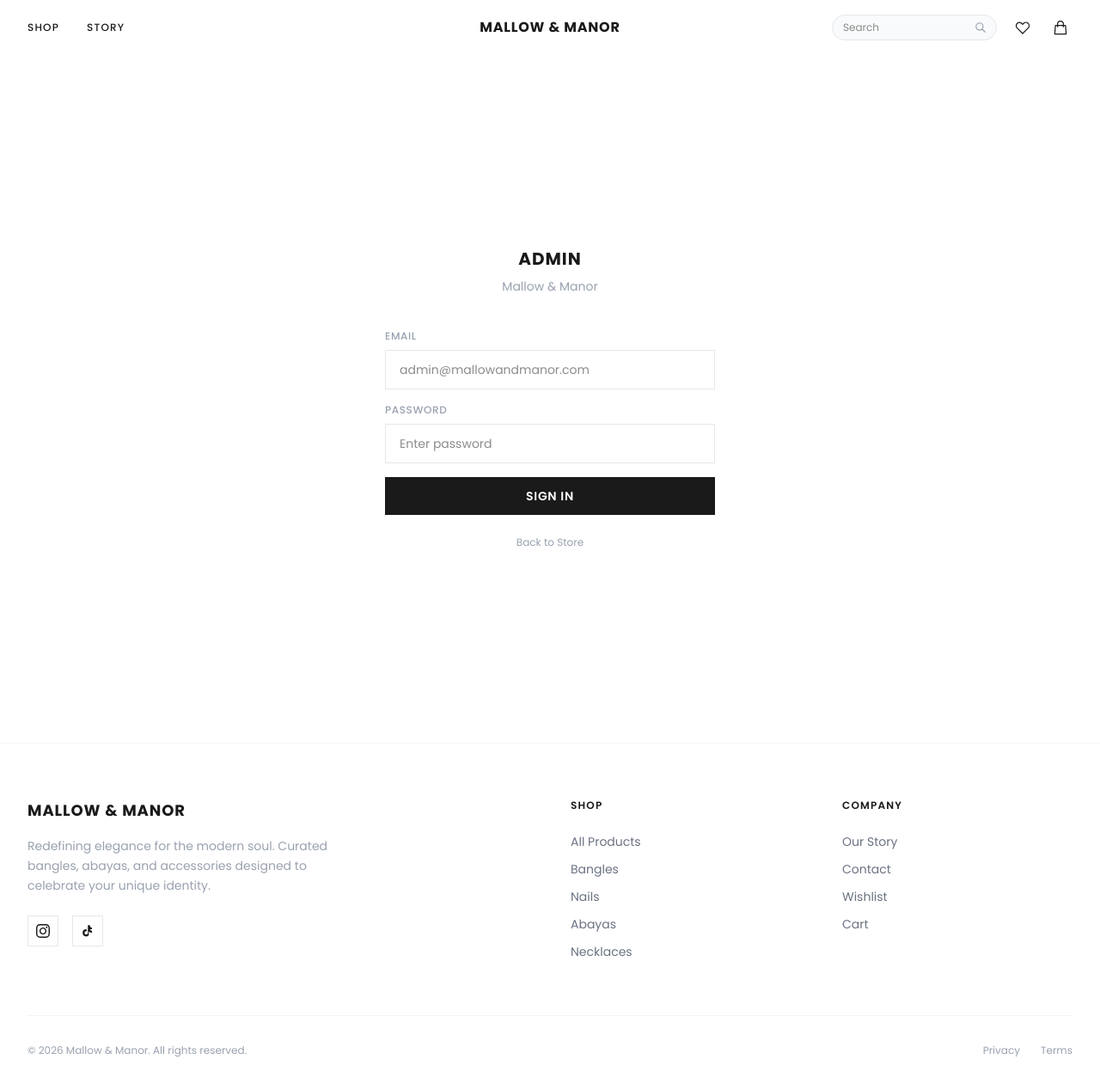
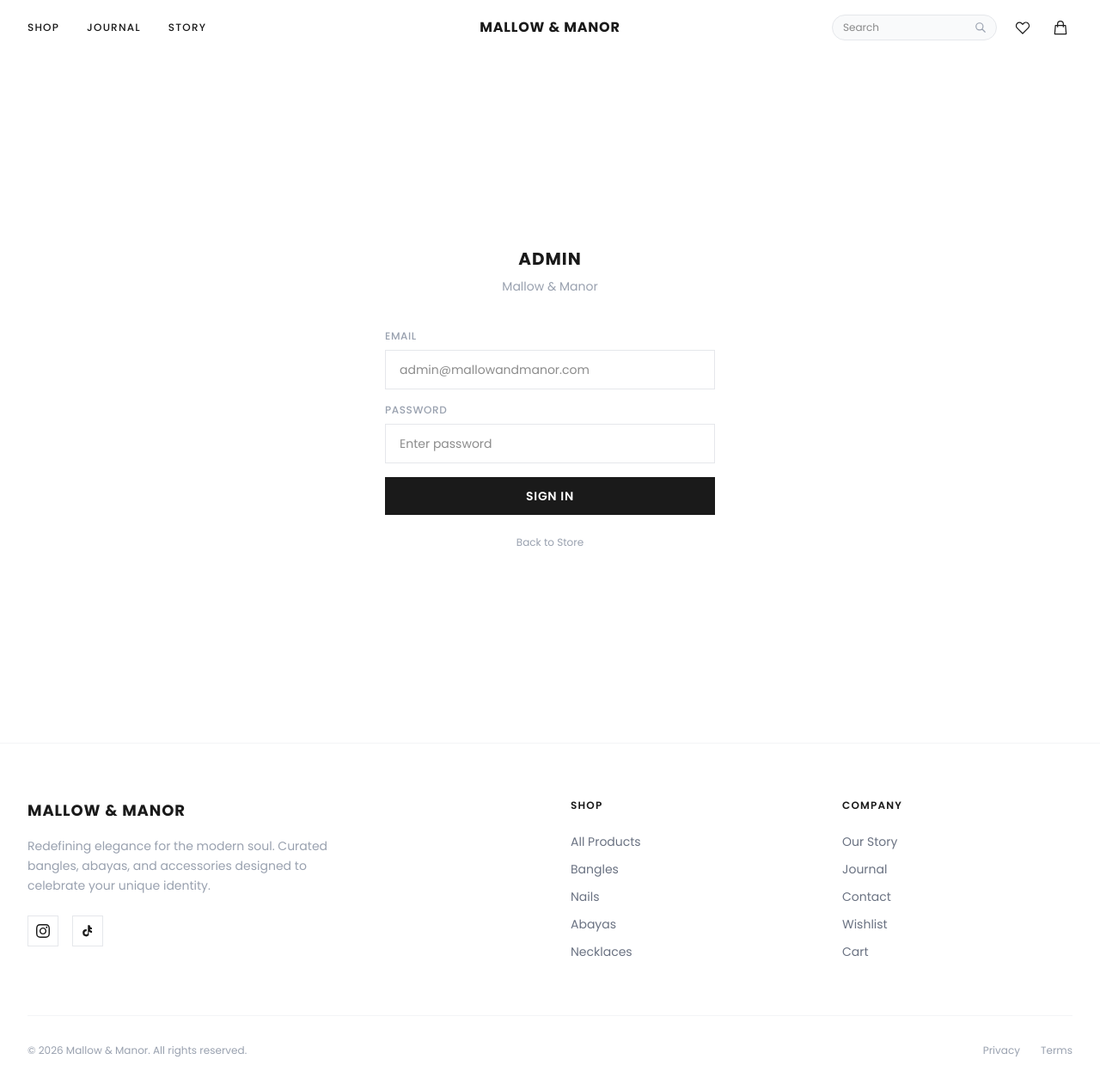
Before and after one commit to SyabAhmad/MallowAndManor, a React (Vite) app: page /admin/login in a window 1280 px wide. Shown: the top 1268 px of the page at 86% size. Built offline with nearby package versions, Linux system fonts and the light colour scheme; no server answers.

Commit message:
feat: add Journal/Blog link to navigation and footer

```diff
--- a/src/components/Footer.jsx
+++ b/src/components/Footer.jsx
@@ -57,6 +57,7 @@ export default function Footer() {
             <h4 className="text-xs font-semibold tracking-widest uppercase mb-6">Company</h4>
             <ul className="space-y-3 text-sm text-gray-500">
               <li><Link to="/about" className="hover:text-luxury-dark transition-colors">Our Story</Link></li>
+              <li><Link to="/blog" className="hover:text-luxury-dark transition-colors">Journal</Link></li>
               <li><Link to="/contact" className="hover:text-luxury-dark transition-colors">Contact</Link></li>
               <li><Link to="/favorites" className="hover:text-luxury-dark transition-colors">Wishlist</Link></li>
               <li><Link to="/cart" className="hover:text-luxury-dark transition-colors">Cart</Link></li>
--- a/src/components/Navigation.jsx
+++ b/src/components/Navigation.jsx
@@ -36,6 +36,9 @@ export default function Navigation({ cartCount, favCount, categories }) {
           <div className="hidden md:flex items-center gap-8">
             <Link to="/products" className="text-xs font-medium tracking-widest uppercase hover:opacity-70 transition-opacity">
               Shop
+            </Link>
+            <Link to="/blog" className="text-xs font-medium tracking-widest uppercase hover:opacity-70 transition-opacity">
+              Journal
             </Link>
             <Link to="/about" className="text-xs font-medium tracking-widest uppercase hover:opacity-70 transition-opacity">
               Story
@@ -111,6 +114,9 @@ export default function Navigation({ cartCount, favCount, categories }) {
           <Link to="/products" onClick={() => setIsMobileMenuOpen(false)} className="block text-sm font-medium tracking-wider uppercase">
             Shop
           </Link>
+          <Link to="/blog" onClick={() => setIsMobileMenuOpen(false)} className="block text-sm font-medium tracking-wider uppercase">
+            Journal
+          </Link>
           <Link to="/about" onClick={() => setIsMobileMenuOpen(false)} className="block text-sm font-medium tracking-wider uppercase">
             Story
           </Link>
```
